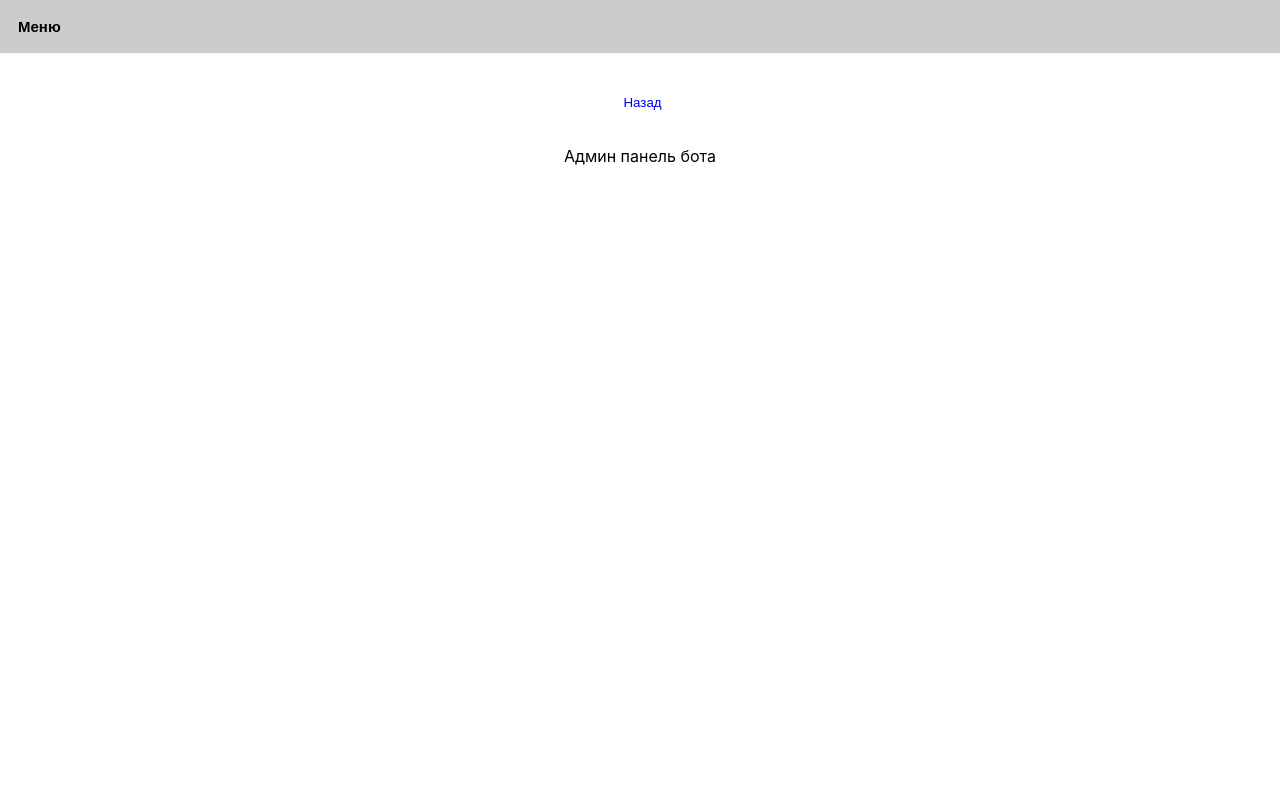
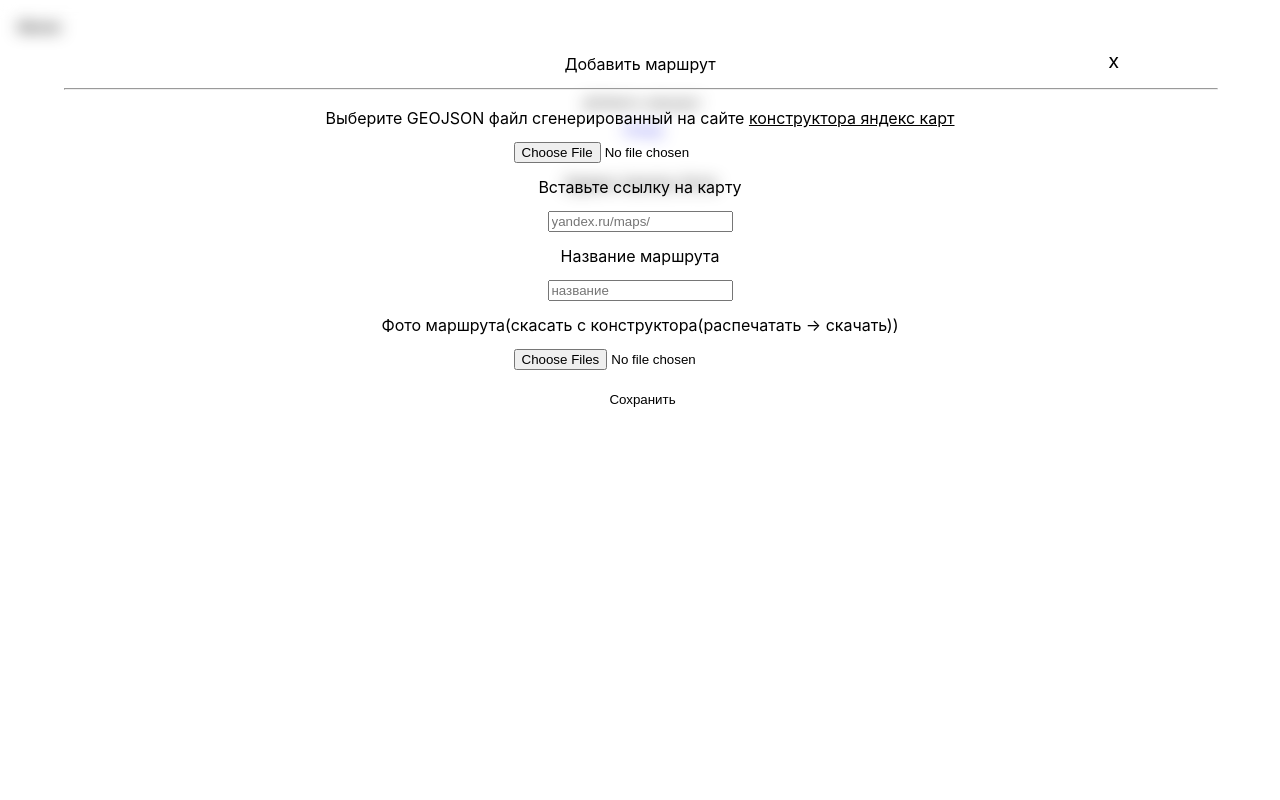
Before and after one commit to Johnson070/lider_delivery_server, a Flask app: template templates/routes.html in a window 1280 px wide. Run offline with Flask 2, Linux system fonts and the light colour scheme; the template is opened without the code that fills it, so the values that code supplies are empty.

Commit message:
mirror
исправлены баги добавлена кнопка добавления маршрута

```diff
--- a/server_flask.py
+++ b/server_flask.py
@@ -285,6 +285,18 @@ def routes_list():
     return Response(jsonpickle.encode(func.get_routes(), unpicklable=False))
 
 
+@app.route('/routes/add', methods=['POST'])
+def add_route():
+    if not_auth():
+        return unauthorized()
+    photo = bytes(request.json['photo_bytes'])
+    msg_photo = bot.send_photo(session['user_id'], photo)
+    photo_file_id = msg_photo.photo[-1].file_id
+    print(photo_file_id)
+    bot.delete_message(msg_photo.chat.id, msg_photo.message_id)
+    return Response('1',200)
+
+
 @app.route('/users', methods=['GET'])
 def users_list():
     if not_auth():
--- a/static/css/main.css
+++ b/static/css/main.css
@@ -108,23 +108,6 @@ a.menu_button:visited {
 
 #usercard{
    text-align: center;
-}
-
-.collapsible {
-  background-color: var(--tg-theme-button-color);
-  color: var(--tg-theme-button-text-color);
-  cursor: pointer;
-  padding: 18px;
-  width: 100%;
-  border: none;
-  text-align: left;
-  outline: none;
-  font-size: 15px;
-}
-
-/* Add a background color to the button if it is clicked on (add the .active class with JS), and when you move the mouse over it (hover) */
-.active, .collapsible:hover {
-  background-color: #ccc;
 }
 
 /* Style the collapsible content. Note: hidden by default */
@@ -257,6 +240,61 @@ hr {
   margin-bottom: 20px;
 }
 
+.popup-block {
+  z-index: 99999999;
+  border: var(--tg-theme-secondary-bg-color) solid;
+  background-color: var(--tg-theme-secondary-bg-color);
+  width: 90%;
+  height: auto;
+  /*margin-top: 10%;*/
+  text-align: center;
+  border-radius: 2em;
+  position: absolute;
+  top: 5%;
+  left:0;
+  right:0;
+
+  margin-left: auto;
+  margin-right: auto;
+}
+
+.blur {
+  z-index: 9999;
+  position: absolute;
+  background: rgba(255, 255, 255, 0.2);
+  backdrop-filter: blur(8px);
+  height: 100%;
+  width: 100%;
+  place-content: center;
+}
+
+.close-popup {
+  z-index: 9999999999999;
+  font-size: 20px;
+  position: absolute;
+  width: 20px;
+  height: 20px;
+  left:0;
+  right:0;
+
+  margin-left: 90%;
+  margin: 90%;
+  margin-top: 10px;
+
+  border: var(--tg-theme-button-color, #FFFFFF) solid;
+  border-radius: 1em;
+  background-color: var(--tg-theme-button-color);
+}
+/*div.route-add:hover {*/
+/*  position: fixed;*/
+/*  right: 5px;*/
+/*  top: 80%;*/
+/*  width:347px;*/
+/*  height:160px;*/
+/*  display: block;*/
+/*  z-index:99999999;*/
+/*}*/
+
 .loading-icon {
   position: absolute;
   top: 0;
--- a/static/js/routes.js
+++ b/static/js/routes.js
@@ -39,3 +39,50 @@ function delete_route() {
         }
     };
 }
+
+function hide_popup() {
+    popup = document.getElementById('route-add-popup');
+    popup.style.display = 'None';
+}
+
+function show_popup() {
+    popup = document.getElementById('route-add-popup');
+    popup.style.display = 'block';
+}
+
+async function save_route() {
+    let file = document.getElementById('file-route').files[0];
+    let file1 = document.getElementById('photo').files[0];
+    let link_map = document.getElementById("link-map").value;
+    let name_route = document.getElementById("name-route").value;
+
+    if (file === undefined || file1 === undefined || link_map === '' || name_route === '') {
+        window.Telegram.WebApp.showAlert('Заполните все поля и выберите файлы!');
+        return;
+    }
+
+    photo = await file1.arrayBuffer()
+    geojson = await file.text()
+
+    photo = Array.from(new Uint8Array(photo))
+
+    json = {
+        photo_bytes: photo,
+        geojson: geojson,
+        link_map: link_map,
+        name_route: name_route
+    }
+
+    var xmlhttp = new XMLHttpRequest(); // Создаём объект XMLHTTP
+    xmlhttp.open('POST', window.location.href + '/add', true); // Открываем асинхронное соединение
+    xmlhttp.setRequestHeader('Content-Type', 'application/json'); // Отправляем кодировку
+    xmlhttp.send(JSON.stringify(json)); // Отправляем POST-запрос
+    xmlhttp.onreadystatechange = function() { // Ждём ответа от сервера
+        if (xmlhttp.readyState == 4) { // Ответ пришёл
+            if(xmlhttp.status == 200) { // Сервер вернул код 200 (что хорошо)
+                if(this.responseText == '0') window.location.href = '/unauthorized'
+                // else window.location.reload(true);
+            }
+        }
+    };
+}
--- a/templates/routes.html
+++ b/templates/routes.html
@@ -22,7 +22,31 @@
 
     </div>
 
+    <div class="blur" id="route-add-popup" onclick="">
+        <div class="popup-block">
+            <div class="close-popup" onclick="hide_popup()">x</div>
+            <p>Добавить маршрут</p>
+            <hr>
+            <p>Выберите GEOJSON файл сгенерированный на сайте <a class="link_user" href="https://yandex.ru/map-constructor">конструктора яндекс карт</a></p>
+            <input type="file" type='file' accept=".geojson" id="file-route" required>
+
+            <p>Вставьте ссылку на карту</p>
+            <input placeholder="yandex.ru/maps/" type="text" id="link-map" required>
+            <p>Название маршрута</p>
+            <input placeholder="название" type="text" id="name-route" required>
+            <p>Фото маршрута(скасать с конструктора(распечатать -> скачать))</p>
+            <input type="file" id="photo" multiple accept="image/*" required>
+
+            <p>
+            <button class='button' onclick="save_route()">Сохранить</button>
+            </p>
+        </div>
+    </div>
+
     <p>
+        <a>
+        <button class='button' onclick="show_popup()">Добавить маршрут</button>
+        </a>
         <a href='/'>
         <button class='button'>Назад</button>
         </a>
```
